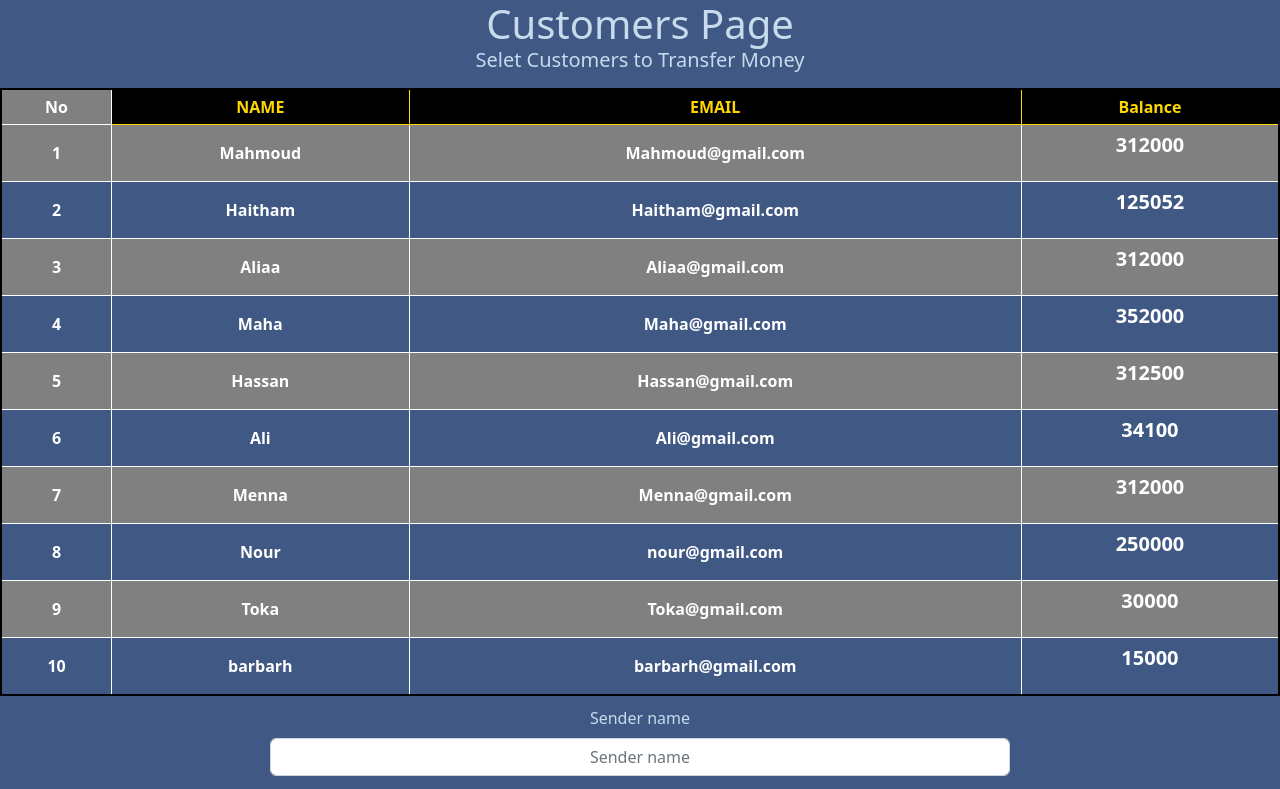
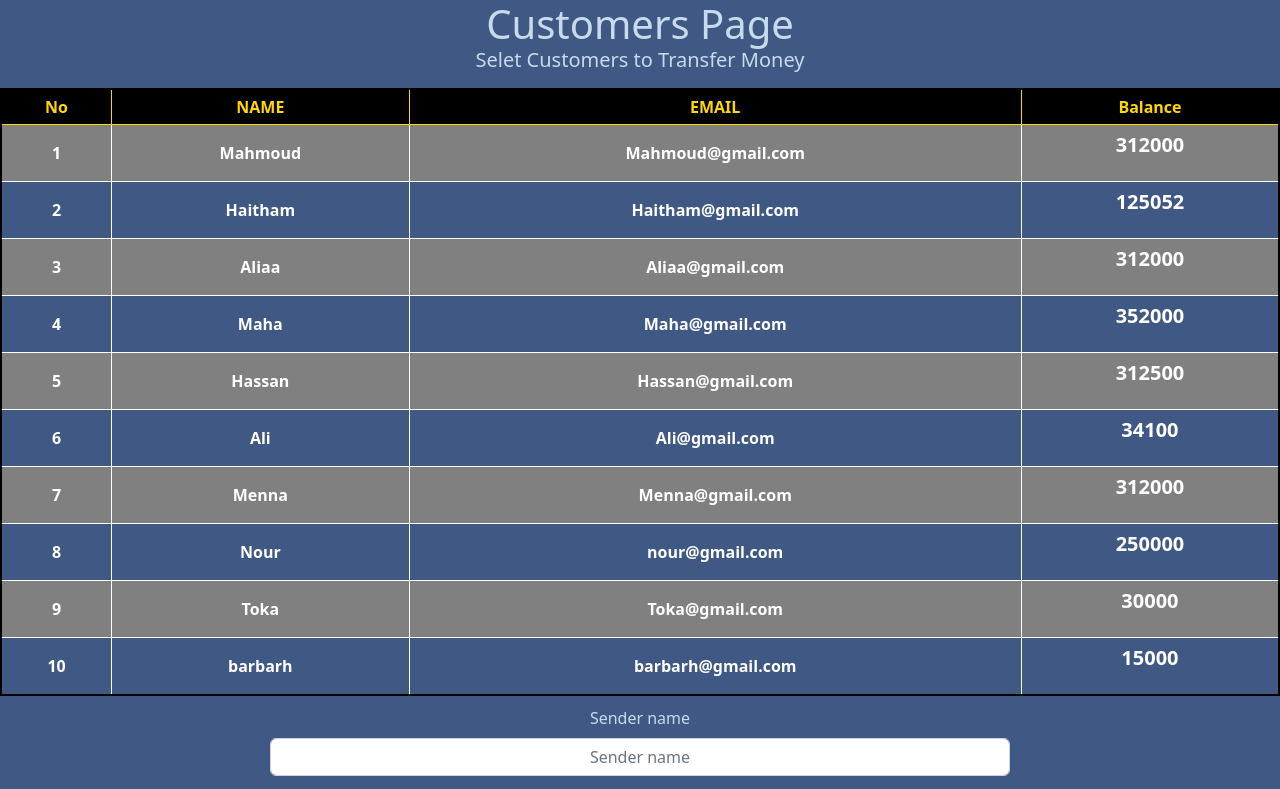
Before and after one commit to mahmoudwardany/Banking-System, a plain HTML site: page customers.html in a window 1280 px wide. Shown: the top 789 px of the page. Drawn offline with nearby package versions, Linux system fonts and the light colour scheme.

Commit message:
Update customers.html

```diff
--- a/customers.html
+++ b/customers.html
@@ -24,9 +24,9 @@
 <body>
     <table>
         <tr>
-            <td>No</td>
-            <th  >NAME</th>
-            <th >EMAIL</th>
+            <th>No</th>
+            <th>NAME</th>
+            <th>EMAIL</th>
             <th>Balance</th>
         </tr>
 
```
